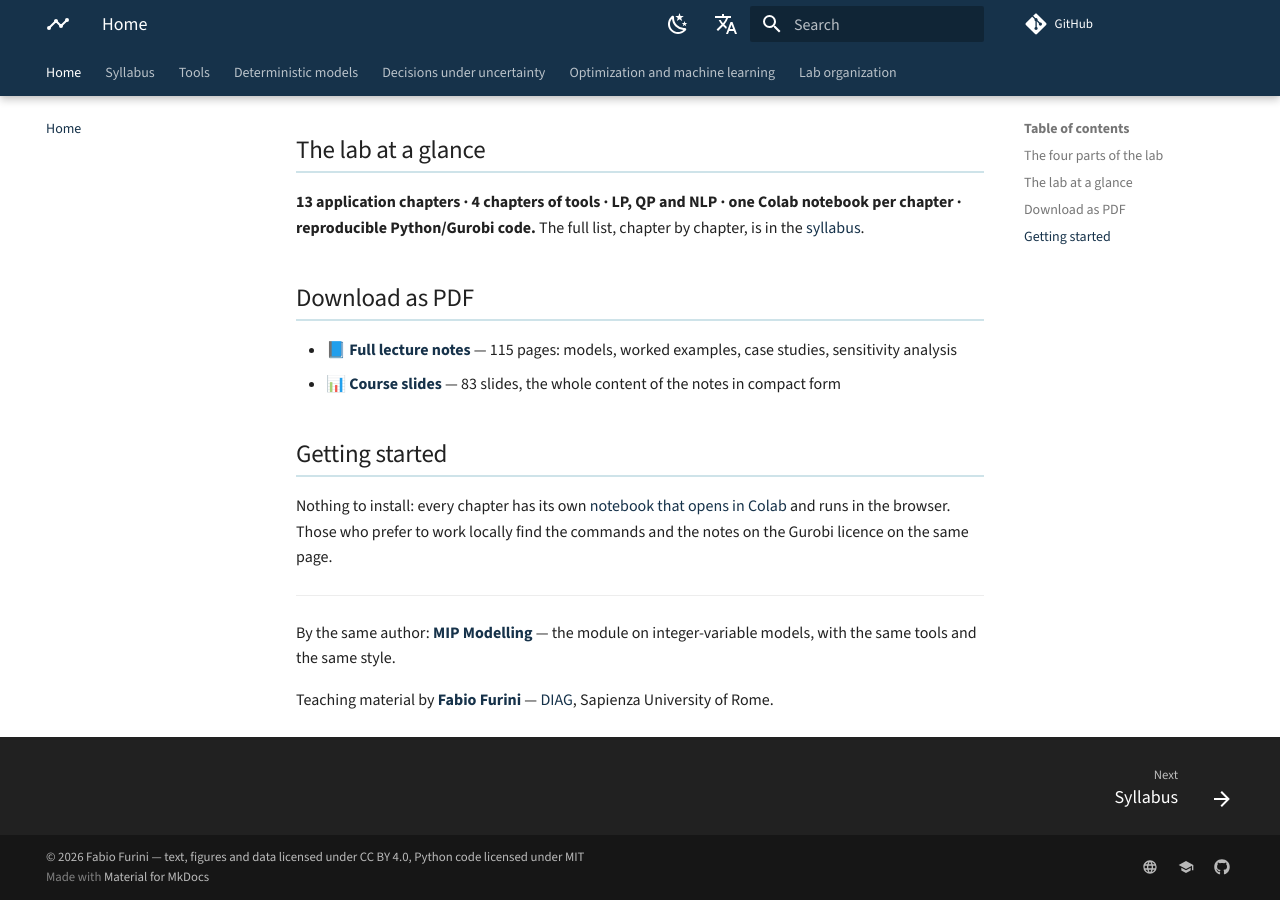
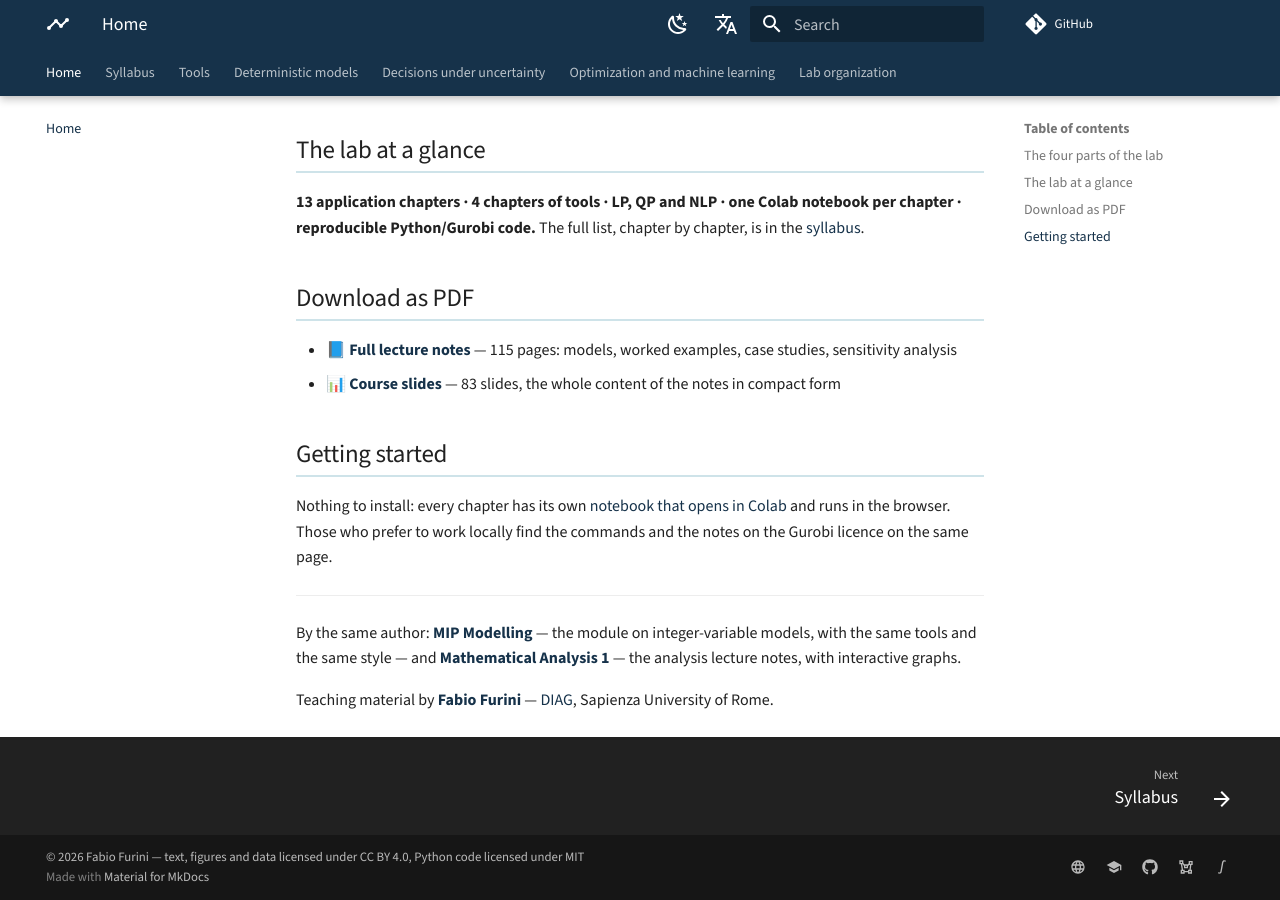
Before and after one commit to fabiofurini/operations-research-lab, an MkDocs documentation site: the page built from docs/index.md, in a window 1280 px wide and 900 px high, scrolled down 1122 px. Built offline with MkDocs 1.6.1 and Material for MkDocs 9.7.7, drawn with Linux system fonts in a browser that asks for light colours; comment, search, counter and statistics services are not loaded.

Commit message:
Add the links to the other two courses of the series
The three websites now point to each other, so students can move from one
to the next from any page: footer icons for MIP Modelling and Mathematical
Analysis 1, the "by the same author" line on the home page and a "Same
series" section in the README. The English version points to the English
sites.

Co-Authored-By: Claude Opus 5 <noreply@anthropic.com>

```diff
--- a/docs/index.md
+++ b/docs/index.md
@@ -85,7 +85,9 @@ the same page.
 ---
 
 By the same author: **[MIP Modelling](https://fabiofurini.github.io/mip-modelling/)** —
-the module on integer-variable models, with the same tools and the same style.
+the module on integer-variable models, with the same tools and the same style —
+and **[Mathematical Analysis 1](https://fabiofurini.github.io/mathematical-analysis-1/)** — the analysis
+lecture notes, with interactive graphs.
 
 Teaching material by **[Fabio Furini](https://sites.google.com/view/fabiofurini/home-page)** —
 [DIAG](https://www.diag.uniroma1.it/), Sapienza University of Rome.
--- a/mkdocs.yml
+++ b/mkdocs.yml
@@ -56,6 +56,12 @@ extra:
     - icon: fontawesome/brands/github
       link: https://github.com/fabiofurini
       name: GitHub
+    - icon: material/vector-polygon
+      link: https://fabiofurini.github.io/mip-modelling/
+      name: MIP Modelling
+    - icon: material/math-integral
+      link: https://fabiofurini.github.io/mathematical-analysis-1/
+      name: Mathematical Analysis 1
   alternate:
     - name: English
       link: https://fabiofurini.github.io/operations-research-lab/
```
Also changed, not shown: README.md (+5 -0 lines).
